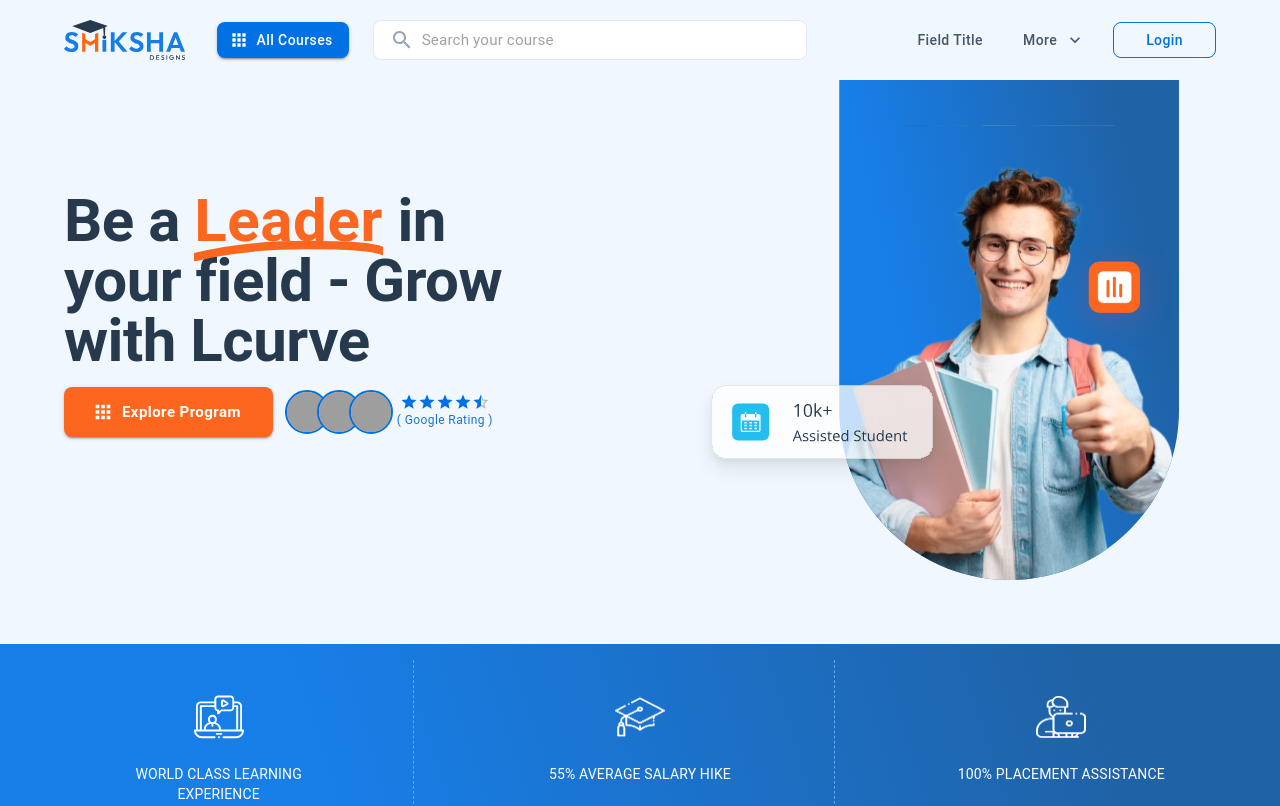
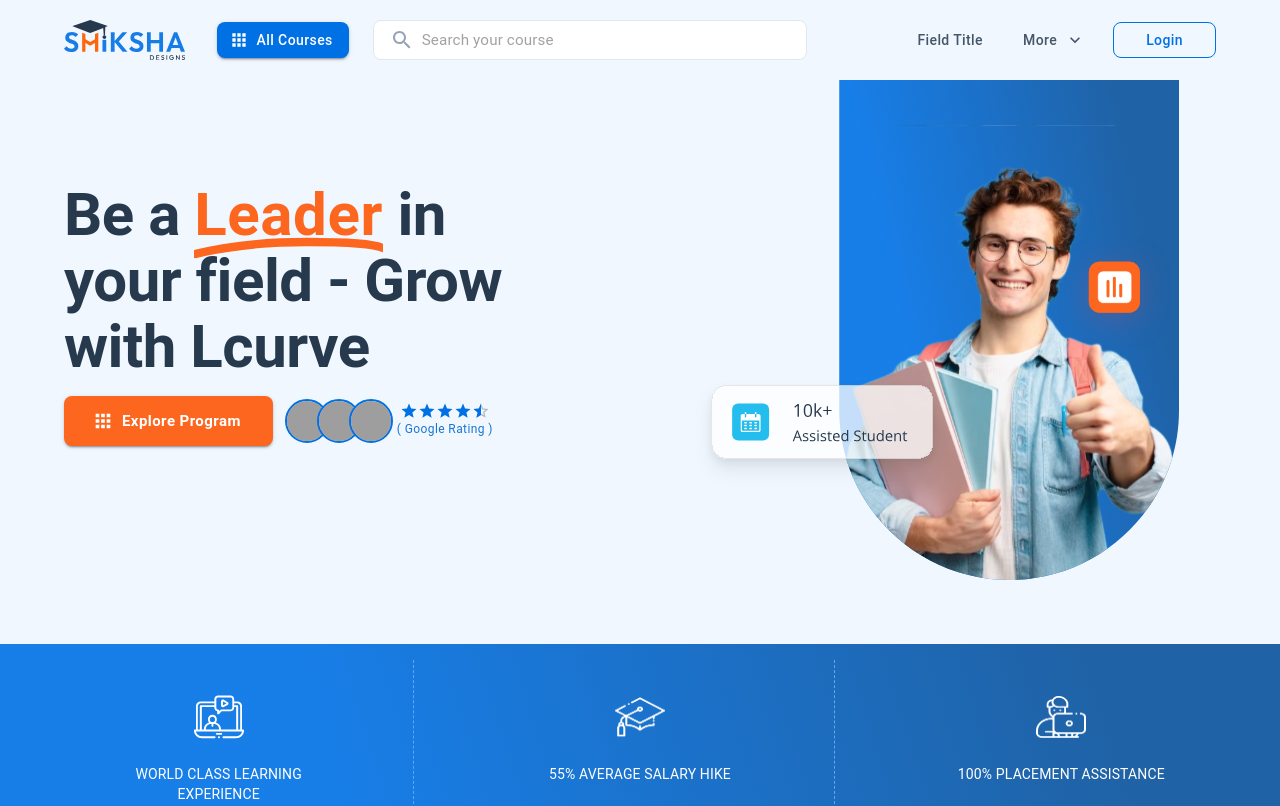
Before and after one commit to Shiksha-design/shiksha-design-front, a React (Vite) app: page / in a window 1280 px wide. Shown: the top 806 px of the page. Built offline with nearby package versions, Linux system fonts and the light colour scheme; grey boxes are pictures that could not be loaded.

Commit message:
add line height

```diff
--- a/src/Components/Home/Hero.jsx
+++ b/src/Components/Home/Hero.jsx
@@ -11,7 +11,7 @@ const Hero = () => {
 
                 {/* Left Content */}
                 <Grid item xs={12} md={6}>
-                    <Typography variant="h2" fontWeight="700" sx={{ color: '#26394D', mb: 2, lineHeight: 1 }}>
+                    <Typography variant="h2" fontWeight="700" sx={{ color: '#26394D', mb: 2, lineHeight: 1.1 }}>
                         Be a <HighlightText>Leader</HighlightText> in<br />
                         your field - Grow<br />
                         with Lcurve
```
